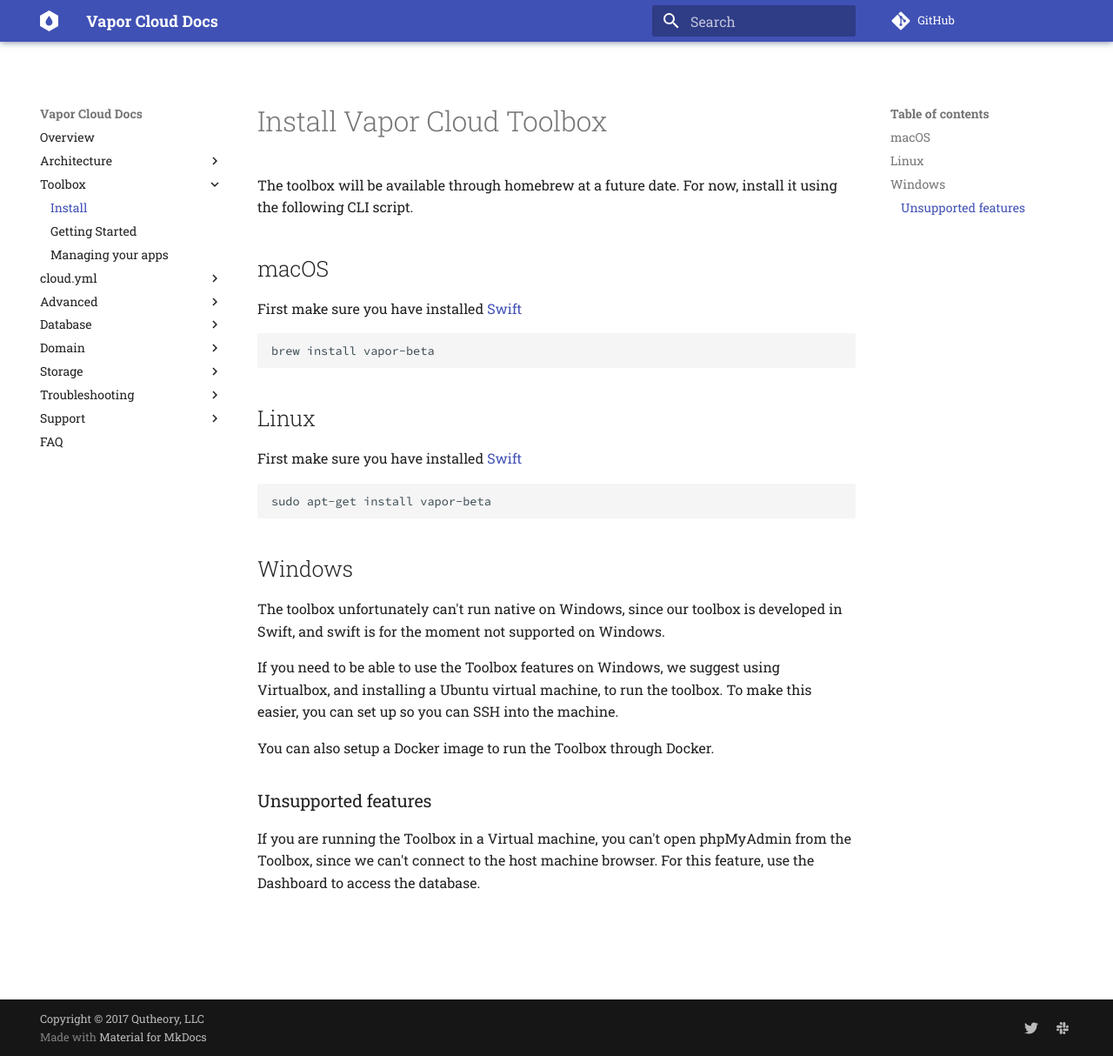
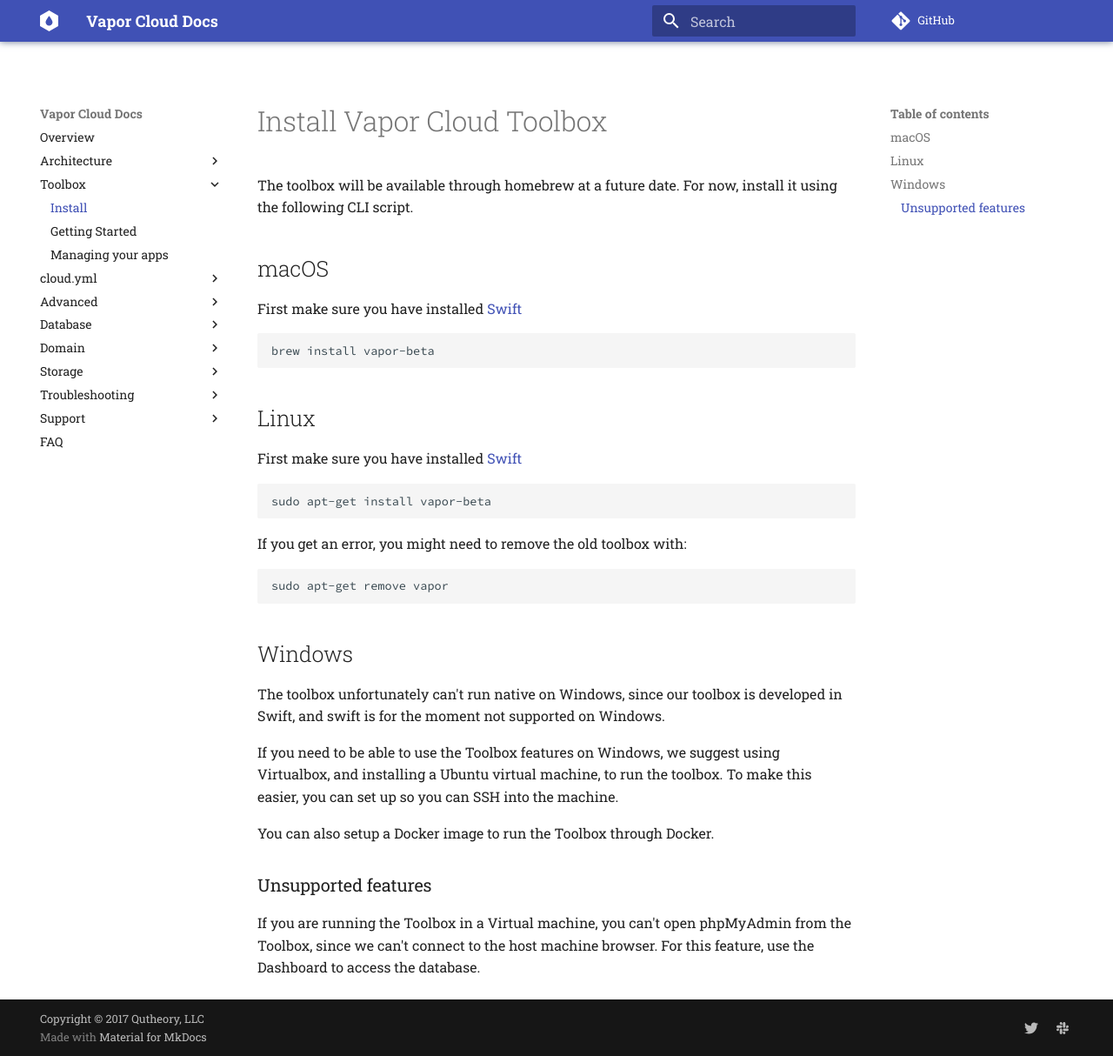
Before and after one commit to qutheory/cloud-documentation, an MkDocs documentation site: the page built from docs/toolbox/install.md, in a window 1280 px wide and 1214 px high. Shown: the whole window at 87% size. Built offline with MkDocs 1.6.1 and Material for MkDocs 9.7.7, drawn with Linux system fonts in a browser that asks for light colours; comment, search, counter and statistics services are not loaded; old or Windows-style settings are respelled for this version of MkDocs.

Commit message:
Updating toolbox docs

````diff
--- a/docs/toolbox/install.md
+++ b/docs/toolbox/install.md
@@ -18,6 +18,12 @@
 sudo apt-get install vapor-beta
 ```
 
+If you get an error, you might need to remove the old toolbox with:
+
+```
+sudo apt-get remove vapor
+```
+
 ## Windows
 
 The toolbox unfortunately can't run native on Windows, since our toolbox is developed in Swift, and swift is for the moment not supported on Windows.
````
